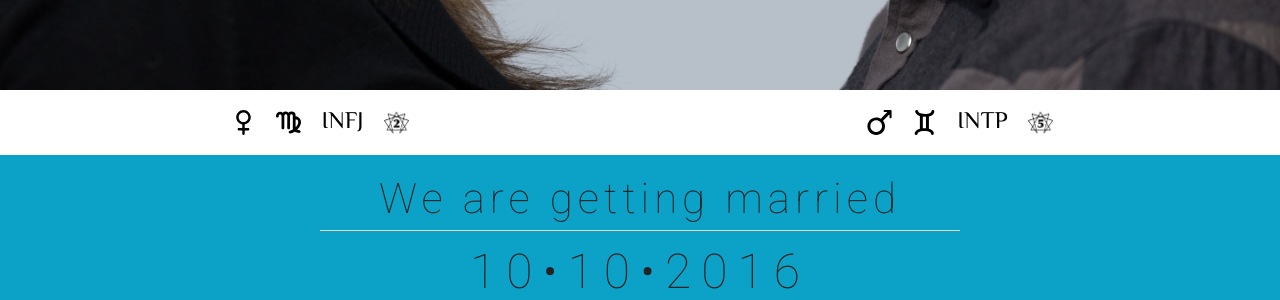
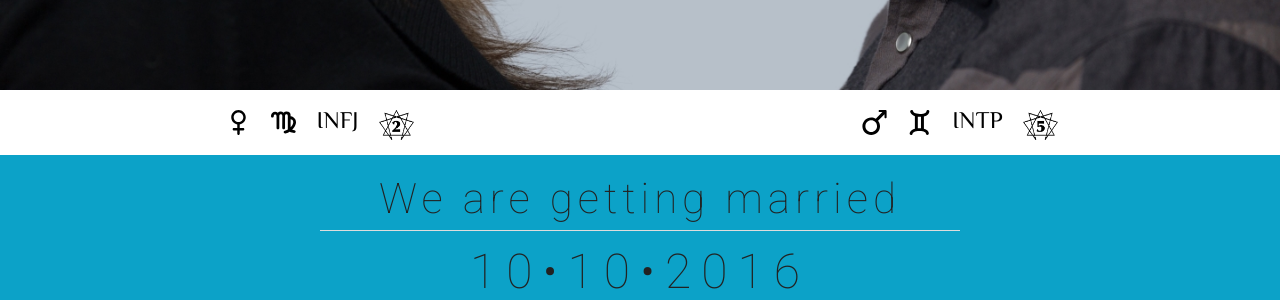
Before and after one commit to tenten16/tenten16.github.io, a Jekyll site: the page built from index.html, in a window 1280 px wide. Shown: the part 748-1048 px from the top of the page. Built offline with Jekyll 4.4.1, drawn with Linux system fonts in a browser that asks for light colours.

Commit message:
update stuff

```diff
--- a/_includes/stats.html
+++ b/_includes/stats.html
@@ -3,7 +3,7 @@
     <span class="female"><img src="/assets/img/icons/female.svg" height="25px" width="25px"></img></span>
     <span class="virgo"><img src="/assets/img/icons/virgo5.svg" height="25px" width="25px"></img></span>
     <span class="mbti">INFJ</span>
-    <span class="enne"><img src="/assets/img/icons/enne2.svg" height="25px" width="25px"></img></span>
+    <span class="enne"><img src="/assets/img/icons/enne2.png" height="30px" width="35px"></img></span>
   </div>
 
   <!-- <div class="plus">
@@ -14,6 +14,6 @@
     <span class="male"><img src="/assets/img/icons/male.svg" height="25px" width="25px"></img></span>
     <span class="gemini"><img src="/assets/img/icons/gemini5.svg" height="25px" width="25px"></img></span>
     <span class="mbti">INTP</span>
-    <span class="enne"><img src="/assets/img/icons/enne5.svg" height="25px" width="25px"></img></span>
+    <span class="enne"><img src="/assets/img/icons/enne5.png" height="30px" width="35px"></img></span>
   </div>
 </div>
```
Also changed, not shown: assets/img/icons/enne2.png (added), assets/img/icons/enne5.png (added).
